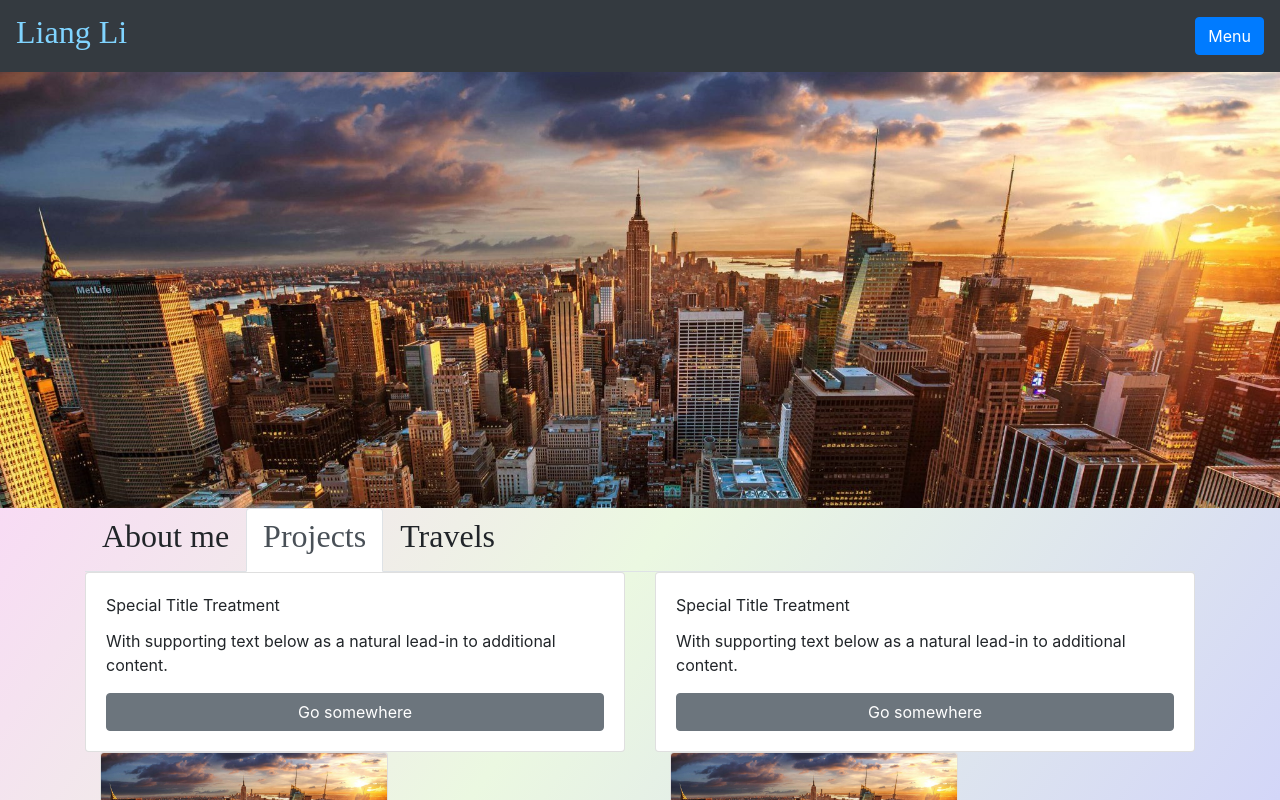
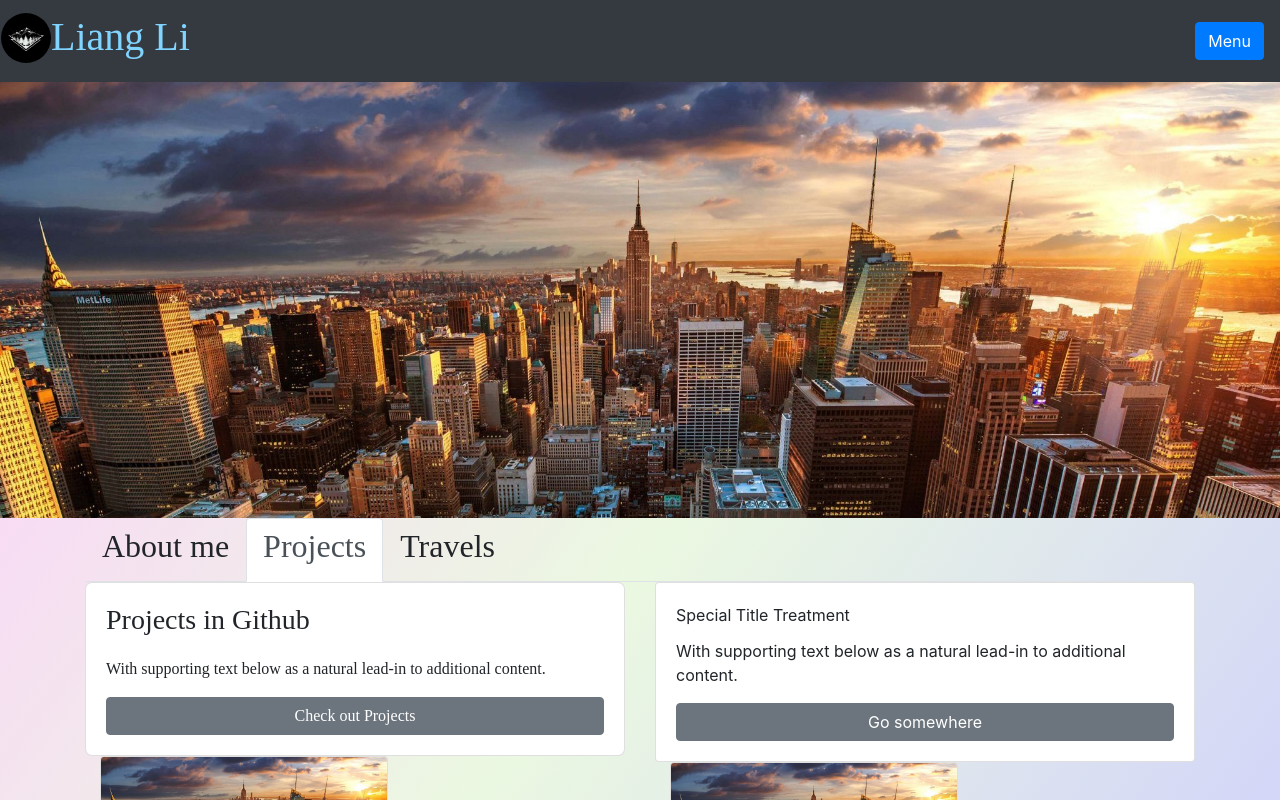
Before and after one commit to TheAllen/Portfolio, a React (Create React App) app: page / in a window 1280 px wide. Both pictures are taken after a click on the link "Projects". Shown: the top 800 px of the page. Built offline with nearby package versions, Linux system fonts and the light colour scheme.

Commit message:
added a logo to navbar brand

```diff
--- a/src/App.js
+++ b/src/App.js
@@ -7,6 +7,7 @@ import classnames from 'classnames';
 import bg from './images/nyc.jpg'
 import pic1 from './images/victoria.jpg'
 import pic2 from './images/tokyo.jpg'
+import logo from './images/logo.jpg'
 
 import 'bootstrap/dist/css/bootstrap.min.css';
 
@@ -24,7 +25,19 @@ const App = (props) => {
 
             <Navbar color="dark" light>
                 <NavbarBrand href="/" className="mr-auto"><div style={{ fontFamily: 'Pacifico', color: '#80d4ff' }}>
-                    <h2>Liang Li</h2></div>
+                    <div className='row'>
+
+                        <img
+                            alt=""
+                            src={logo}
+                            width="50"
+                            height="50"
+                            className="d-inline-block align-center"
+                            style={{ borderRadius: "25px" }}
+                        />
+                        <h1> Liang Li</h1>
+                    </div>
+                </div>
                 </NavbarBrand>
 
                 <Button color="primary" >Menu</Button>
@@ -102,10 +115,10 @@ const App = (props) => {
                     <TabPane tabId="2">
                         <Row>
                             <Col sm="6">
-                                <Card body>
-                                    <CardTitle>Special Title Treatment</CardTitle>
+                                <Card body style={{ fontFamily: 'Pacifico', borderRadius: '7px' }}>
+                                    <CardTitle ><h3>Projects in Github</h3></CardTitle>
                                     <CardText>With supporting text below as a natural lead-in to additional content.</CardText>
-                                    <Button>Go somewhere</Button>
+                                    <Button href='https://github.com/TheAllen'>Check out Projects</Button>
                                 </Card>
 
                                 {/* TODO: Add Project tab */}
@@ -154,7 +167,7 @@ const App = (props) => {
 
                     {/* Travels */}
                     <TabPane tabId="3">
-                        <Row>
+                        <div>
                             <Col sm="6">
                                 <Card body>
                                     <CardTitle>Special Title Treatment</CardTitle>
@@ -164,22 +177,22 @@ const App = (props) => {
 
                                 {/* TODO: Add Project tab */}
 
-
-                                <div className='col'>
                                 <Card style={{ width: '25rem' }}>
                                     <CardImg variant='top' src={pic1}></CardImg>
-                                        <CardBody style={{textAlign:'center', fontFamily:'Pacifico'}}>Victoria Harbor at dawn</CardBody>
+                                    <CardBody style={{ textAlign: 'center', fontFamily: 'Pacifico' }}>Victoria Harbor at dawn</CardBody>
                                 </Card>
 
                                 <br></br>
 
                                 <Card style={{ width: '25rem' }}>
                                     <CardImg variant='top' src={pic2}></CardImg>
-                                        <CardBody></CardBody>
+                                    <CardBody style={{ textAlign: 'center', fontFamily: 'Pacifico' }}>Looking down on top of Tokyo</CardBody>
                                 </Card>
+
+                            </Col>
+
                         </div>
-                            </Col>
-                        </Row>
+
                     </TabPane>
                 </TabContent>
             </div>
```
Also changed, not shown: src/images/logo.jpg (added). Lines whose indentation alone changed are shown as unchanged.
